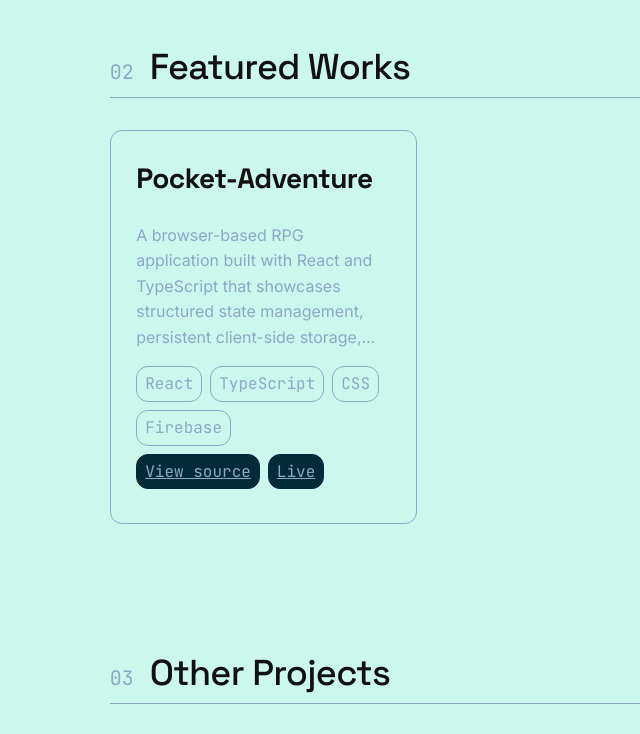
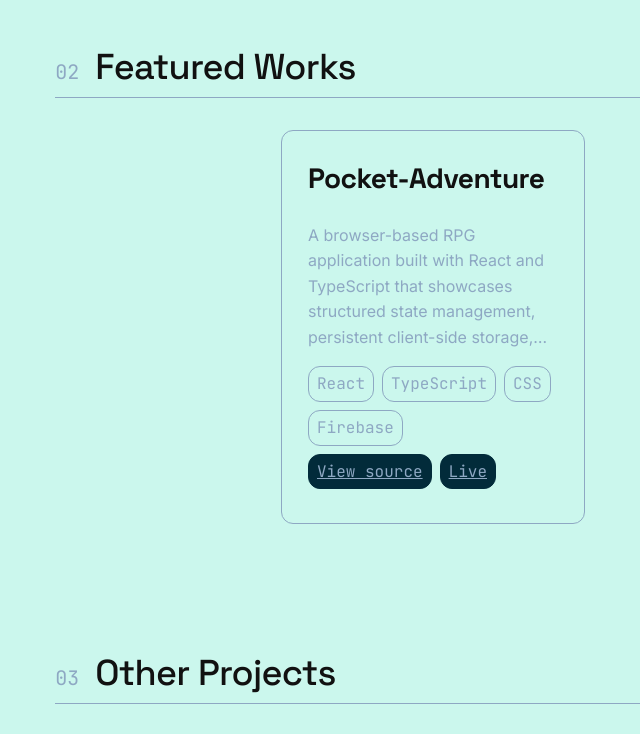
Before and after one commit to gilotin/Pocket-Adventure, a React (Vite) app: page / in a window 1280 px wide. Shown: the part 880-1614 px from the top of the page, without its empty margins (57-697 px from the left). Built offline with nearby package versions, Linux system fonts and the light colour scheme.

Commit message:
fix(css): adjust home card width and padding

```diff
--- a/src/app/pages/home/HomePage.module.css
+++ b/src/app/pages/home/HomePage.module.css
@@ -1,5 +1,5 @@
 .homePage {
-    padding: 0 clamp(0px, 10vw, var(--space-3xl));
+    padding: 0 clamp(0px, 2vw, var(--space-3xl));
     margin-inline: auto;
     max-width: 80ch;
 }
@@ -60,10 +60,9 @@
 
 .cardContainer {
     display: flex;
-    justify-content: space-between;
+    justify-content: center;
     flex-wrap: wrap;
     gap: var(--space-md);
-    container-type: inline-size;
 }
 
 
--- a/src/app/pages/home/components/navigation/Navigation.module.css
+++ b/src/app/pages/home/components/navigation/Navigation.module.css
@@ -71,7 +71,7 @@
         right: 0;
         top: 0;
         height: 100vh;
-        width: clamp(55vw, 5vw, 60vw);
+        width: 55vw;
         color: var(--color-frozen-water);
         background: rgba(0, 0, 0, 0.5);
         backdrop-filter: blur(3px);
--- a/src/app/pages/home/components/projectCard/HomeCard.module.css
+++ b/src/app/pages/home/components/projectCard/HomeCard.module.css
@@ -4,7 +4,9 @@
     min-height: 24rem;
     padding: clamp(var(--space-md), 2vw, var(--space-xl));
     transition: transform 0.3s ease-in-out;
-    width: 19.5rem;
+    width: calc(50% - 1rem);
+    min-width: 16rem;
+    max-width: 19rem;
     display: flex;
     flex-direction: column;
     justify-content: space-between;
```
